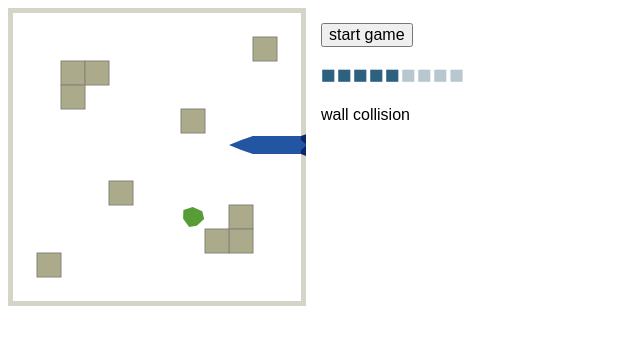
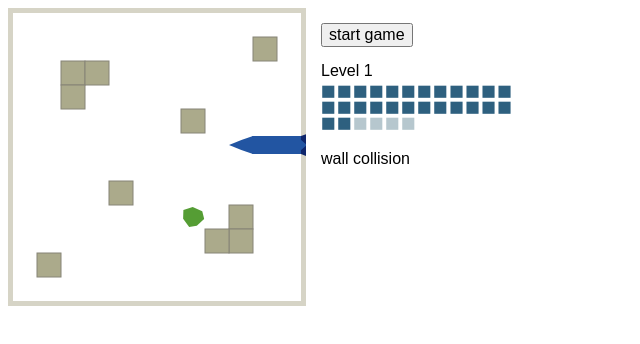
Before and after one commit to michaellaszlo/snake-game, a plain HTML site: page index.html in a window 1280 px wide. Shown: the whole page, without its empty margins (0-640 px from the left). Drawn offline with Linux system fonts and the light colour scheme.

Commit message:
Display level number

```diff
--- a/index.html
+++ b/index.html
@@ -14,6 +14,8 @@
 
 <button id="pauseGameButton">pause</button>
 
+<div id="currentLevel"></div>
+
 <div id="levelTarget"></div>
 
 <div id="message"></div>
--- a/snake.css
+++ b/snake.css
@@ -7,16 +7,24 @@ body {
   margin-right: 15px;
 }
 
-button, #levelTarget, #message, #actionBox {
+button, #currentLevel, #levelTarget, #message, #actionBox {
   font-size: 16px;
   margin-top: 15px;
 }
 #message {
 }
 
-#levelTarget .segment {
+#levelTarget {
+  margin-top: 5px;
   font-family: monospace;
   font-size: 25px;
+  line-height: 16px;
+  width: 200px;
+  display: inline-block;
+  word-wrap: break-word;
+}
+
+#levelTarget .segment {
   padding: 0;
   color: #2e607f;
   margin-right: 1px;
--- a/snake.js
+++ b/snake.js
@@ -27,7 +27,7 @@ var Snake = (function () {
                  ' O          ',
                  '            ' ],
           numFood: 1,
-          targetLength: 9
+          targetLength: 30
         },
         { map: [ '      O  O  ',
                  ' O          ',
@@ -42,7 +42,7 @@ var Snake = (function () {
                  '     X      ',
                  '   xxx      ' ],
           numFood: 1,
-          targetLength: 9
+          targetLength: 33
         }
       ],
       level,
@@ -228,6 +228,9 @@ var Snake = (function () {
       placeFood();
       ++numFood;
     }
+
+    // Level title.
+    container.currentLevel.innerHTML = 'Level ' + (levelIndex + 1);
 
     // Level target.
     container.levelTarget.innerHTML = '';
@@ -859,6 +862,7 @@ var Snake = (function () {
     }
     window.onkeydown = keyDownHandler.bind(this);
 
+    container.currentLevel = document.getElementById('currentLevel');
     container.levelTarget = document.getElementById('levelTarget');
     container.message = document.getElementById('message');
     startGameButton = document.getElementById('startGameButton');
```
Also changed, not shown: todo.txt.
